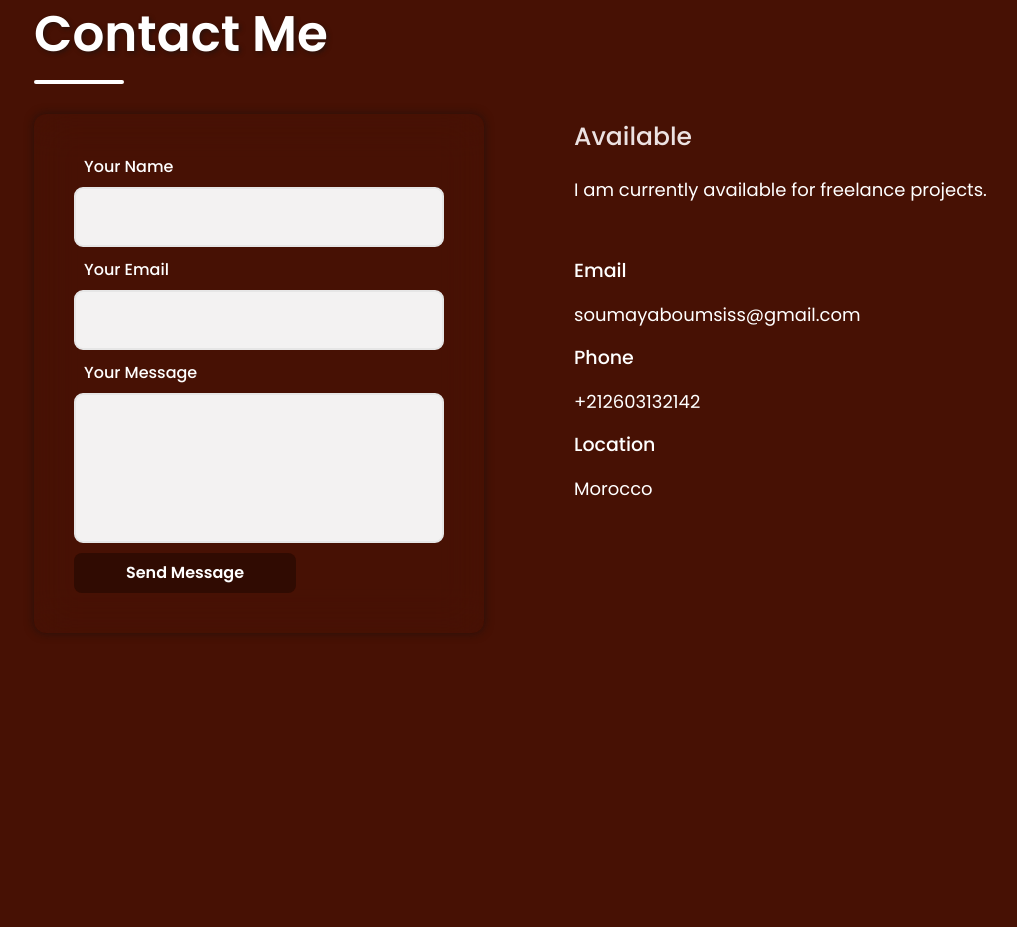
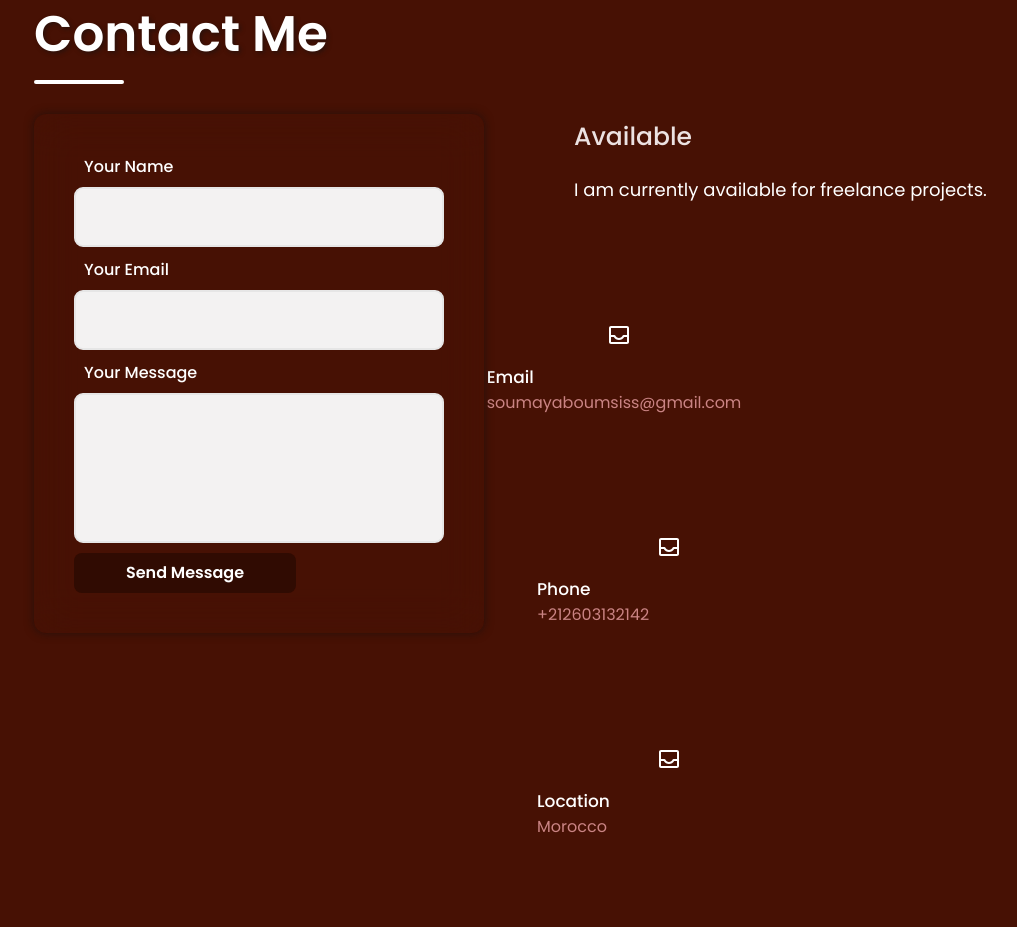
Before and after one commit to kumoji-ops/MyPortfoliorepo, a Django app: page / in a window 1280 px wide. Shown: the part 2421-3348 px from the top of the page, without its empty margins (26-1043 px from the left). Run offline with Django 5.2, Linux system fonts and the light colour scheme; some web fonts are replaced.

Commit message:
tkhrbi9a akhoti gha sir 3elah

```diff
--- a/Portfolio/homepage/static/homepage/css/style.css
+++ b/Portfolio/homepage/static/homepage/css/style.css
@@ -528,26 +528,59 @@ body {
     margin-left: 500px;
     margin-top: 20px;
 }
-.ContactMe .i{
-    margin-left: 500px;
-    margin-top: 20px;
+.contactrow {
+    display: flex;
+    align-items: center;
+    justify-content: center;
+    gap: 10px;
+    overflow: visible;
+    margin-top: 110px;
 }
-.ContactMe .Emailtitle,
-.ContactMe .Phonetitle,
-.ContactMe .Locationtitle{
-    color: #ffffff;
-    font-size: 19px;
-    font-weight: 500;
-    margin-left: 500px;
+.contactrow .icon svg {
+    font-size: 10px;
+    color: white;
+    width: 24px;
+    height: 24px;
+    flex-shrink: 0;
+    margin: 10px;
     margin-top: 10px;
+    margin-left: 120px;
 }
 
-.ContactMe .Email,
-.ContactMe .Phone,
-.ContactMe .Location{
+.contact-text .Emailtitle {
     color: #ffffff;
-    font-size: 18px;
+    font-size: 17px;
+    font-weight: 500;
+    margin: 0%;
+}
+.contact-text .Phonetitle {
+    color: #ffffff;
+    font-size: 17px;
+    font-weight: 500;
+    margin: 0%;
+}
+.contact-text .Locationtitle{
+    color: #ffffff;
+    font-size: 17px;
+    font-weight: 500;
+    margin: 0%;
+}
+
+.contact-text .Email{
+    color: #ca8484;
+    font-size: 16px;
     font-weight: 400;
-    margin-left: 500px;
-    margin-top: 6px;
+    margin: 0%;
 }
+.contact-text .Phone {
+    color: #ca8484;
+    font-size: 16px;
+    font-weight: 400;
+    margin: 0%;
+}
+.contact-text .Location{
+    color: #ca8484;
+    font-size: 16px;
+    font-weight: 400;
+    margin: 0%;
+}
--- a/Portfolio/homepage/templates/homepage/index.html
+++ b/Portfolio/homepage/templates/homepage/index.html
@@ -5,9 +5,9 @@
 <head>
     <meta charset="UTF-8">
     <title>Soumaya | Portfolio</title>
+    <link rel="stylesheet" href="{% static 'homepage/css/style.css' %}">
+    <link href='https://unpkg.com/boxicons@2.1.4/css/boxicons.min.css' rel='stylesheet'>
 </head>
-      <link rel="stylesheet" href="{% static 'homepage/css/style.css' %}">
-      <link href='https://unpkg.com/boxicons@2.1.4/css/boxicons.min.css' rel='stylesheet'>
 
 
 <body>
@@ -182,14 +182,49 @@
     </form>
     <h1 class="Contactinfo">Available</h1>
     <p class="paragraph">I am currently available for freelance projects.</p>
-    <i class="bx bx-inbox"></i>
+
+    <div class="contactrow">
+         <div class="icon">
+      <svg xmlns="http://www.w3.org/2000/svg"
+       width="24"
+       height="24"
+       fill="currentColor"
+       viewBox="0 0 24 24">
+    <path d="M20 3H4c-1.1 0-2 .9-2 2v14c0 1.1.9 2 2 2h16c1.1 0 2-.9 2-2V5c0-1.1-.9-2-2-2m0 2v7h-3.42c-.4 0-.76.24-.92.6-.64 1.46-2.08 2.4-3.66 2.4s-3.02-.94-3.66-2.4c-.16-.36-.52-.6-.92-.6H4V5zM4 19v-5h2.81c1.06 1.84 3.04 3 5.19 3s4.13-1.16 5.19-3H20v5z"></path>
+  </svg>
+    <div class="contact-text">
     <h1 class="Emailtitle">Email</h1>
     <h1 class="Email">soumayaboumsiss@gmail.com</h1>
+    </div>
+
+     <div class="contactrow">
+         <div class="icon">
+      <svg xmlns="http://www.w3.org/2000/svg"
+       width="24"
+       height="24"
+       fill="currentColor"
+       viewBox="0 0 24 24">
+    <path d="M20 3H4c-1.1 0-2 .9-2 2v14c0 1.1.9 2 2 2h16c1.1 0 2-.9 2-2V5c0-1.1-.9-2-2-2m0 2v7h-3.42c-.4 0-.76.24-.92.6-.64 1.46-2.08 2.4-3.66 2.4s-3.02-.94-3.66-2.4c-.16-.36-.52-.6-.92-.6H4V5zM4 19v-5h2.81c1.06 1.84 3.04 3 5.19 3s4.13-1.16 5.19-3H20v5z"></path>
+  </svg>
+     <div class="contact-text">
     <h1 class="Phonetitle">Phone</h1>
     <h1 class="Phone">+212603132142</h1>
+     </div>
+
+     <div class="contactrow">
+         <div class="icon">
+  <svg xmlns="http://www.w3.org/2000/svg"
+       width="24"
+       height="24"
+       fill="currentColor"
+       viewBox="0 0 24 24">
+    <path d="M20 3H4c-1.1 0-2 .9-2 2v14c0 1.1.9 2 2 2h16c1.1 0 2-.9 2-2V5c0-1.1-.9-2-2-2m0 2v7h-3.42c-.4 0-.76.24-.92.6-.64 1.46-2.08 2.4-3.66 2.4s-3.02-.94-3.66-2.4c-.16-.36-.52-.6-.92-.6H4V5zM4 19v-5h2.81c1.06 1.84 3.04 3 5.19 3s4.13-1.16 5.19-3H20v5z"></path>
+  </svg>
+    <div class="contact-text">
     <h1 class="Locationtitle">Location</h1>
     <h1 class="Location">Morocco</h1>
-
+     </div>
+   </div>
 </div>
 </section>
 
```
Also changed, not shown: Icon.html (added, +17 -0 lines).
